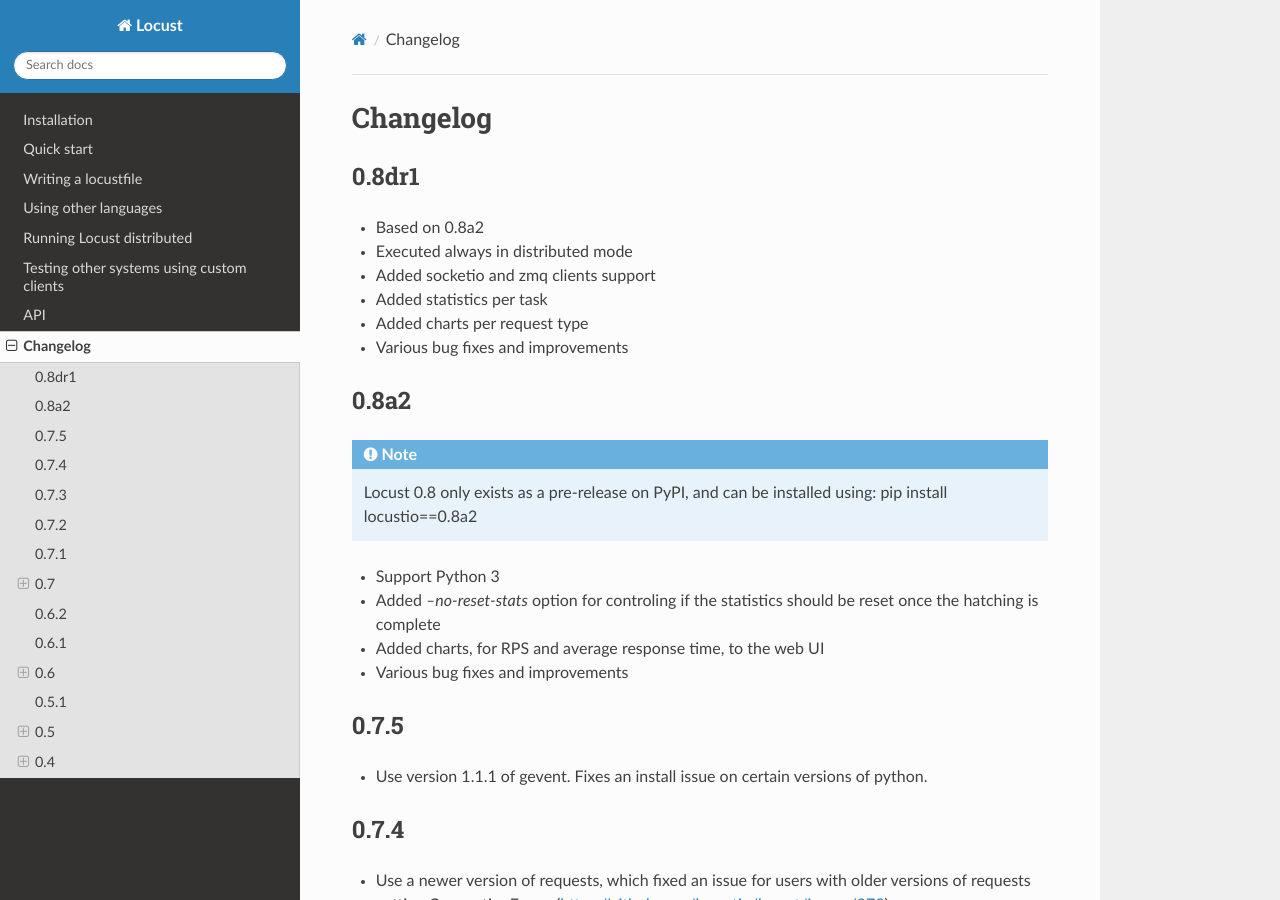
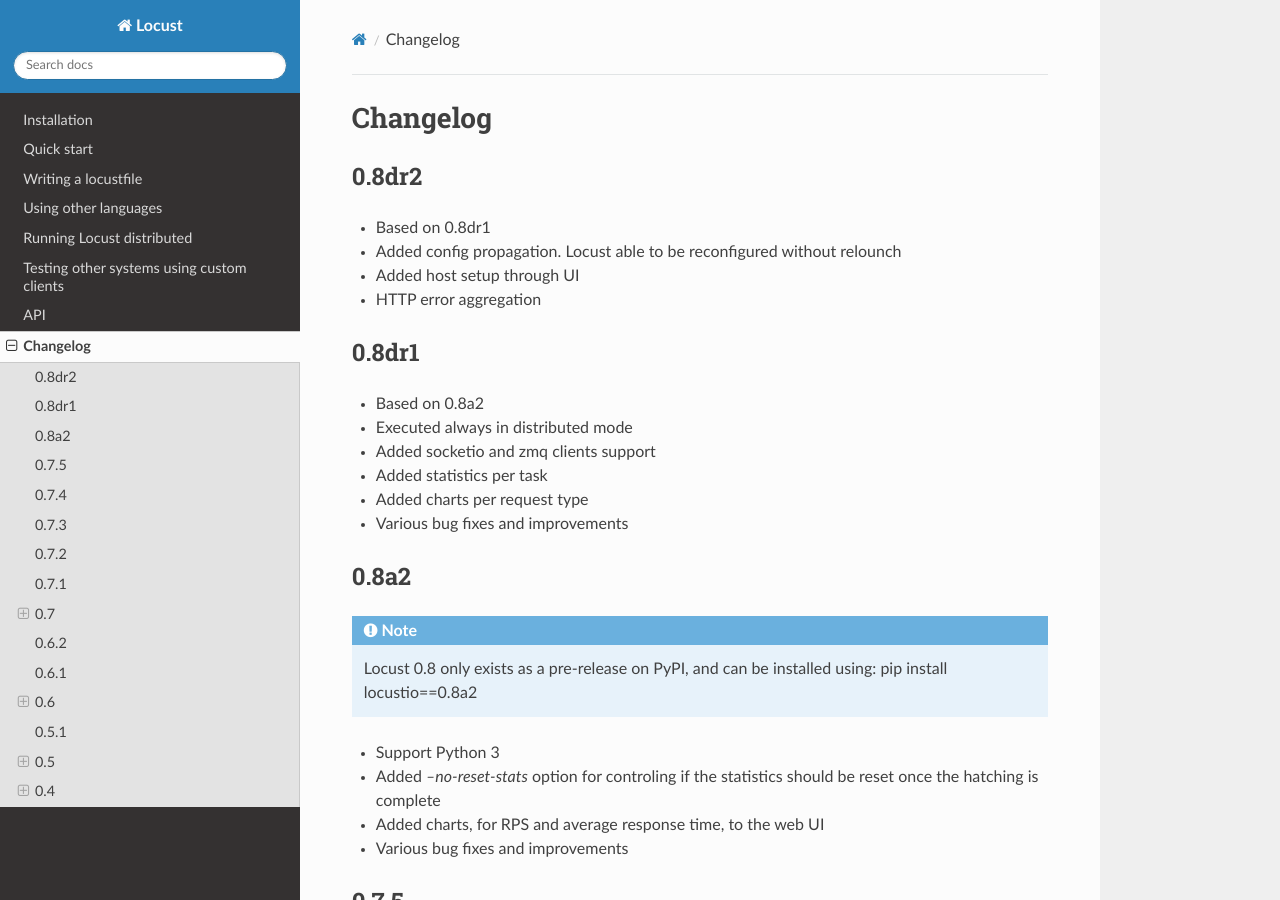
Before and after one commit to locustio/locust, a Sphinx documentation site: the page built from docs/changelog.rst, in a window 1280 px wide and 900 px high. Built offline with Sphinx 7.4.7 and the Read the Docs theme 2.0.0, drawn with Linux system fonts in a browser that asks for light colours; pages that are not in the unit, such as notebooks, are missing from menus.

Commit message:
Changelog update

```diff
--- a/docs/changelog.rst
+++ b/docs/changelog.rst
@@ -1,6 +1,13 @@
 ##########
 Changelog
 ##########
+
+0.8dr2
+=====
+* Based on 0.8dr1
+* Added config propagation. Locust able to be reconfigured without relounch
+* Added host setup through UI
+* HTTP error aggregation
 
 0.8dr1
 =====
```
